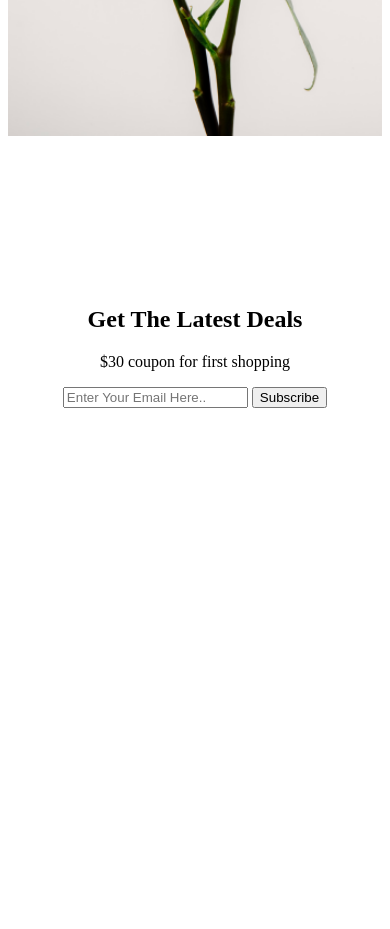
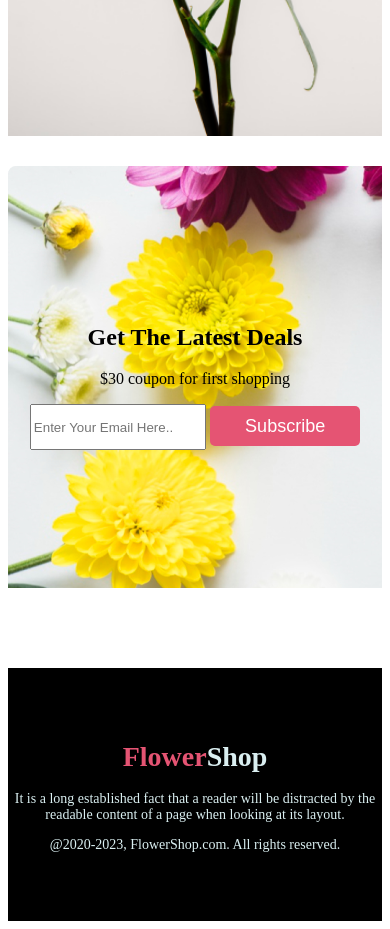
Before and after one commit to Shahin270/responsive-challenge-practise, a plain HTML site: page index.html in a window 390 px wide. Shown: the part 5460-6389 px from the top of the page. Before the commit the page ends 6026 px from the top, so only its background shows below. Drawn offline with Linux system fonts and the light colour scheme.

Commit message:
finished

```diff
--- a/index.html
+++ b/index.html
@@ -107,13 +107,24 @@
                </div>
 
                <div>
-                <input type="email" name="" id="" placeholder="Enter Your Email Here..">
-                <input type="button" value="Subscribe">
+                <input class="email-form" type="email" name="" id="" placeholder="Enter Your Email Here..">
+                <input class="banner-button" type="button" value="Subscribe">
                 </div>
             </div>
         </section>
 
     </main>
+    <footer>
+
+        <h1>
+            <span class="pink">Flower</span>Shop
+        </h1>
+        <p>It is a long established fact that a reader will be distracted by the readable content of a page when looking at its layout.</p>
+        <p>
+            @2020-2023, FlowerShop.com. All rights reserved.
+        </p>
+
+    </footer>
 
 </body>
 </html>
--- a/styles/index.css
+++ b/styles/index.css
@@ -199,16 +199,35 @@ header{
     align-items: center;
 }
 .background-img{
+    background-image: url(../Rectangle\ 9.png);
 
    height: 50vh;
-    width: 100%;
+    width: auto;
     text-align: center;
    align-content: center;
+   margin: 80px;
+
+
 
 
 
 }
+.email-form{
+    width: 45%;
+   height: 40px;
+}
+footer{
+    height: 50vh;
+    background-color: black;
+    color: #DAEFF1;
+    padding: 0;
+    text-align: center;
+    align-content: center;
 
+}
+.pink{
+    color: #E55473;
+}
 
 
 
@@ -323,6 +342,17 @@ header{
 
 
    }
+   .background-img{
+    width: auto;
+    margin-top: 30px;
+    margin-left: 0;
+    margin-right: 0;
+
+   }
+   footer{
+    height: 30vh;
+    font-size: 14px;
+   }
 
 
 }
```
Also changed, not shown: Rectangle 9.png (renamed from Flower Asset/Rectangle 9.png).
